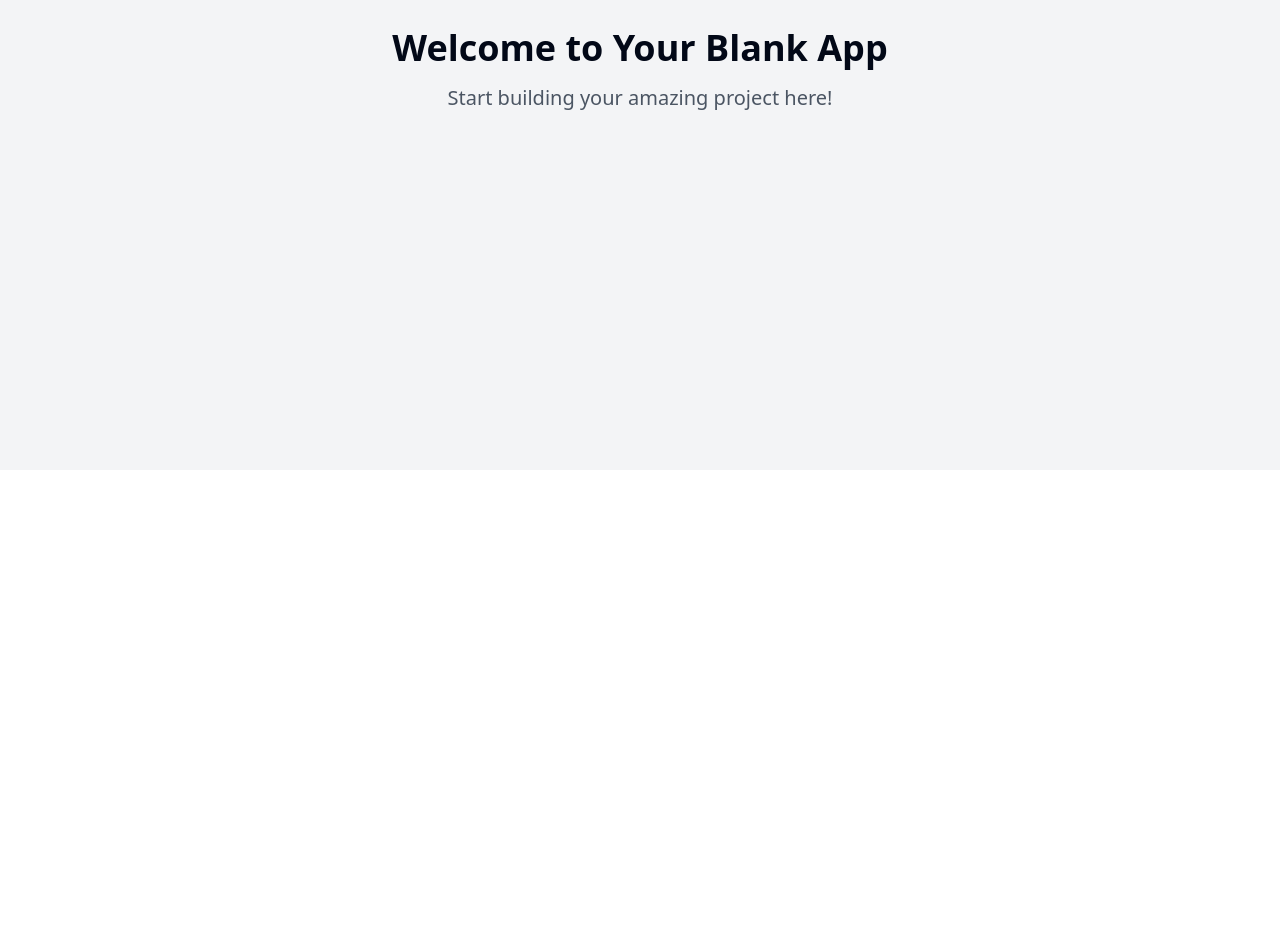
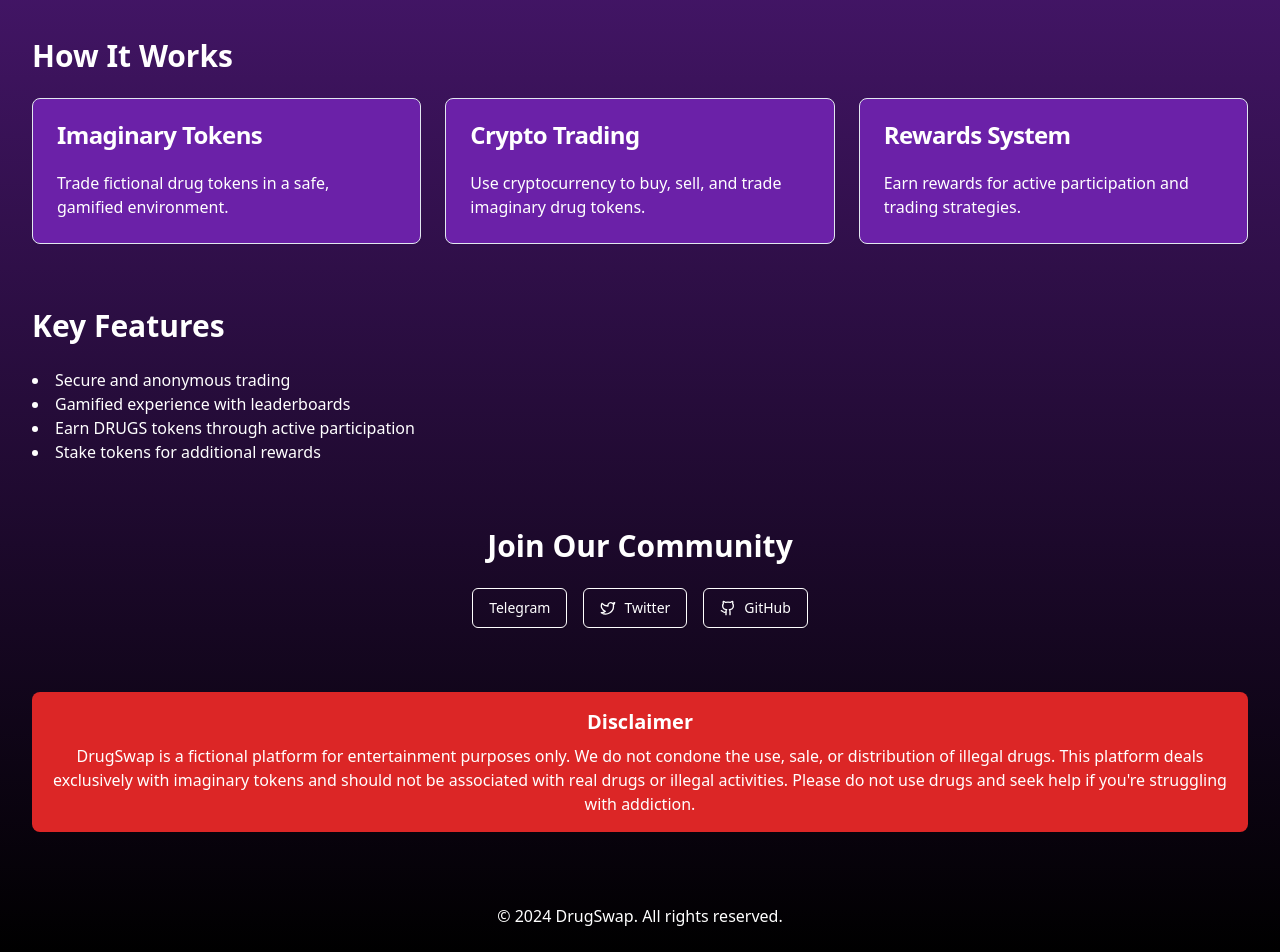
Before and after one commit to DrugSwap/drugswap-gaming-exchange-78, a React (Vite) app: page / in a window 1280 px wide. Shown: the part 330-1282 px from the top of the page. Before the commit the page ends 800 px from the top, so only its background shows below. Built offline with nearby package versions, Linux system fonts and the light colour scheme.

Commit message:
Add disclaimer to project
Included a disclaimer in the project stating that it is fictional and advises against drug use.
[skip gpt_engineer]

```diff
--- a/src/pages/Index.jsx
+++ b/src/pages/Index.jsx
@@ -1,12 +1,92 @@
-// Update this page (the content is just a fallback if you fail to update the page)
+import React from 'react';
+import { Button } from "@/components/ui/button";
+import { Card, CardContent, CardHeader, CardTitle } from "@/components/ui/card";
+import { GithubIcon, TwitterIcon } from "lucide-react";
 
 const Index = () => {
   return (
-    <div className="min-h-screen flex items-center justify-center bg-gray-100">
-      <div className="text-center">
-        <h1 className="text-4xl font-bold mb-4">Welcome to Your Blank App</h1>
-        <p className="text-xl text-gray-600">Start building your amazing project here!</p>
-      </div>
+    <div className="min-h-screen bg-gradient-to-b from-purple-900 to-black text-white">
+      <header className="container mx-auto py-6">
+        <h1 className="text-4xl font-bold">DrugSwap</h1>
+      </header>
+
+      <main className="container mx-auto py-12">
+        <section className="text-center mb-16">
+          <h2 className="text-5xl font-bold mb-4">Welcome to DrugSwap</h2>
+          <p className="text-xl mb-8">The imaginary drug token trading platform</p>
+          <Button size="lg" className="bg-purple-600 hover:bg-purple-700">Join Waitlist</Button>
+        </section>
+
+        <section className="mb-16">
+          <h3 className="text-3xl font-semibold mb-6">How It Works</h3>
+          <div className="grid md:grid-cols-3 gap-6">
+            <Card className="bg-purple-800 text-white">
+              <CardHeader>
+                <CardTitle>Imaginary Tokens</CardTitle>
+              </CardHeader>
+              <CardContent>
+                <p>Trade fictional drug tokens in a safe, gamified environment.</p>
+              </CardContent>
+            </Card>
+            <Card className="bg-purple-800 text-white">
+              <CardHeader>
+                <CardTitle>Crypto Trading</CardTitle>
+              </CardHeader>
+              <CardContent>
+                <p>Use cryptocurrency to buy, sell, and trade imaginary drug tokens.</p>
+              </CardContent>
+            </Card>
+            <Card className="bg-purple-800 text-white">
+              <CardHeader>
+                <CardTitle>Rewards System</CardTitle>
+              </CardHeader>
+              <CardContent>
+                <p>Earn rewards for active participation and trading strategies.</p>
+              </CardContent>
+            </Card>
+          </div>
+        </section>
+
+        <section className="mb-16">
+          <h3 className="text-3xl font-semibold mb-6">Key Features</h3>
+          <ul className="list-disc list-inside">
+            <li>Secure and anonymous trading</li>
+            <li>Gamified experience with leaderboards</li>
+            <li>Earn DRUGS tokens through active participation</li>
+            <li>Stake tokens for additional rewards</li>
+          </ul>
+        </section>
+
+        <section className="text-center mb-16">
+          <h3 className="text-3xl font-semibold mb-6">Join Our Community</h3>
+          <div className="flex justify-center space-x-4">
+            <Button variant="outline" className="bg-transparent border-white text-white hover:bg-white hover:text-black">
+              Telegram
+            </Button>
+            <Button variant="outline" className="bg-transparent border-white text-white hover:bg-white hover:text-black">
+              <TwitterIcon className="mr-2 h-4 w-4" />
+              Twitter
+            </Button>
+            <Button variant="outline" className="bg-transparent border-white text-white hover:bg-white hover:text-black">
+              <GithubIcon className="mr-2 h-4 w-4" />
+              GitHub
+            </Button>
+          </div>
+        </section>
+
+        <section className="bg-red-600 p-4 rounded-lg text-center">
+          <h4 className="text-xl font-bold mb-2">Disclaimer</h4>
+          <p>
+            DrugSwap is a fictional platform for entertainment purposes only. We do not condone the use, sale, or distribution of illegal drugs.
+            This platform deals exclusively with imaginary tokens and should not be associated with real drugs or illegal activities.
+            Please do not use drugs and seek help if you're struggling with addiction.
+          </p>
+        </section>
+      </main>
+
+      <footer className="container mx-auto py-6 text-center">
+        <p>&copy; 2024 DrugSwap. All rights reserved.</p>
+      </footer>
     </div>
   );
 };
```
